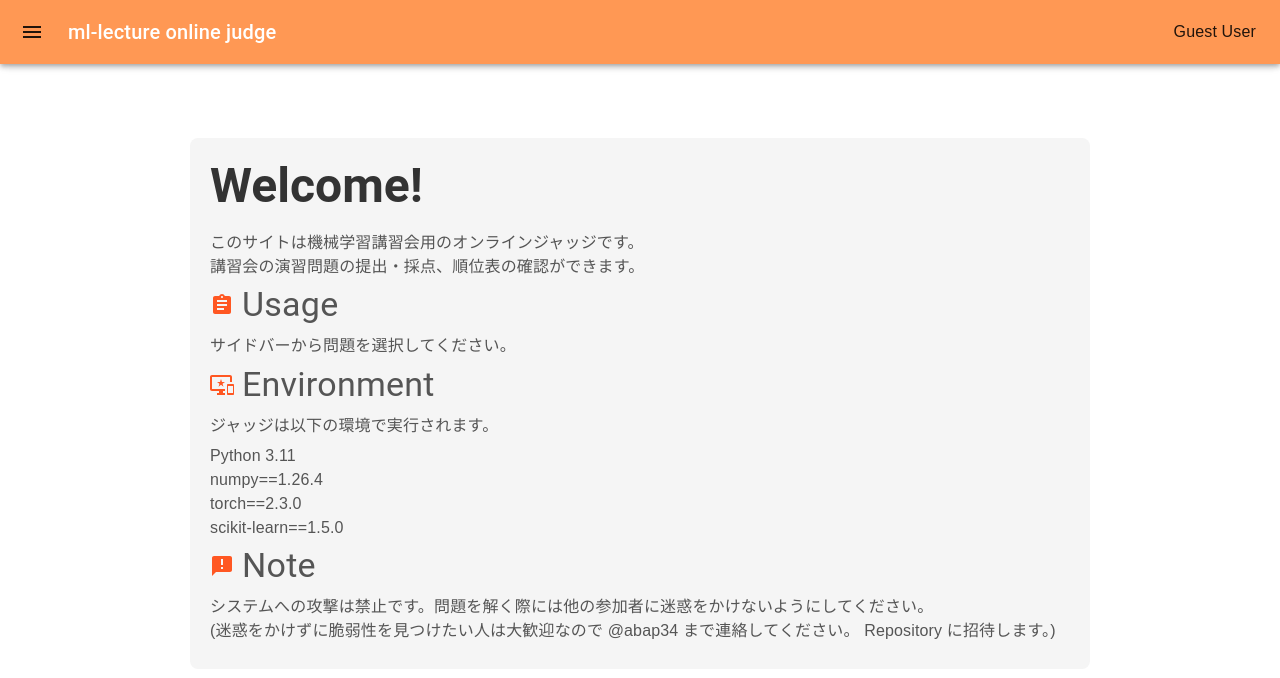
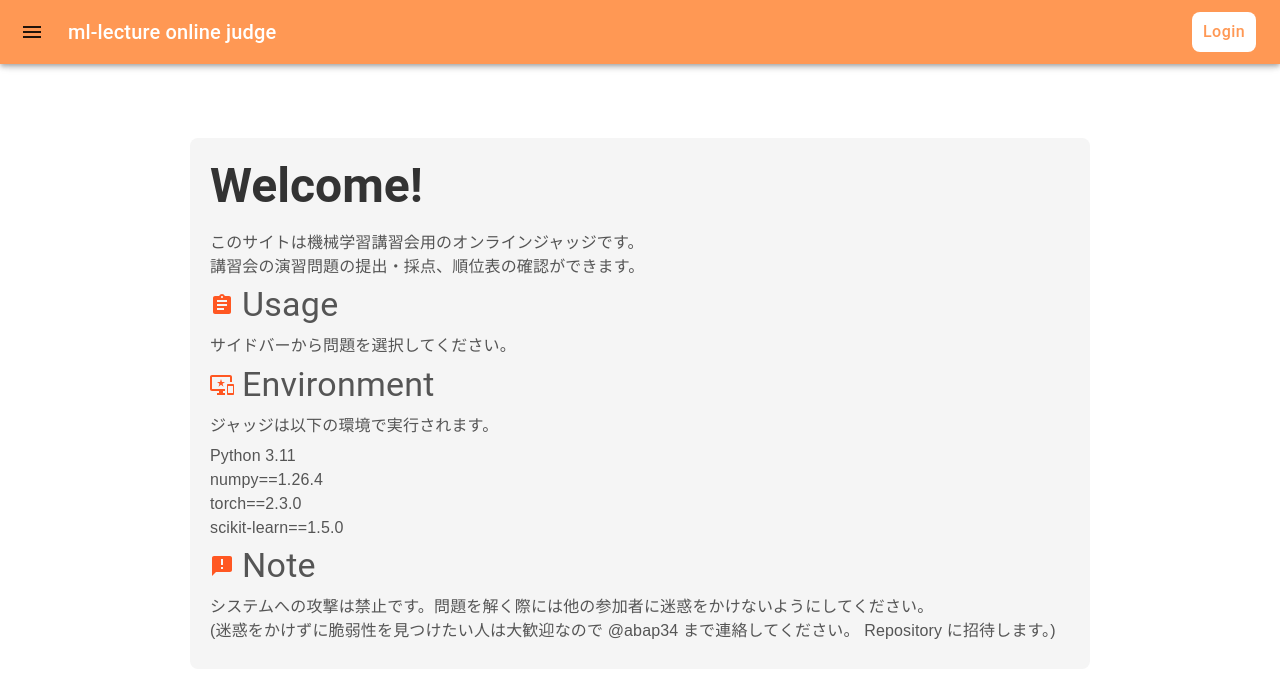
Before and after one commit to abap34/ml-lecture-judge, a React (Create React App) app in the folder front/: page / in a window 1280 px wide. Shown: the top 678 px of the page. Built offline with nearby package versions, Linux system fonts and the light colour scheme; no server answers.

Commit message:
ログインボタン追加

```diff
--- a/front/src/App.js
+++ b/front/src/App.js
@@ -67,7 +67,6 @@ const AppContent = () => {
       try {
         const response = await axios.get('http://localhost:8000/login_status', { withCredentials: true });
         if (response.data.logged_in) {
-          console.log('User is logged in');
           setIsLoggedIn(true);
           getUserInfo();
         } else {
@@ -121,8 +120,18 @@ const AppContent = () => {
           <Typography variant="h6" noWrap>
             <Link to="/" style={{ textDecoration: 'none', color: 'white' }}>ml-lecture online judge</Link>
           </Typography>
-          <Typography variant="h6" noWrap sx={{ flexGrow: 1 }} />
-          {isLoggedIn ? `Logged in as: ${userName}` : 'Guest User'}
+          <Box sx={{ flexGrow: 1 }} />
+          {isLoggedIn ? (
+            <>
+              <Typography variant="h6" noWrap sx={{ mr: 2 }}>
+                Logged in as: {userName}
+              </Typography>
+            </>
+          ) : (
+            <Button color="inherit" onClick={handleLogin} sx={{ ml: 2 }}>
+              Login
+            </Button>
+          )}
         </Toolbar>
       </AppBar>
       <Box sx={{ display: 'flex' }}>
```
